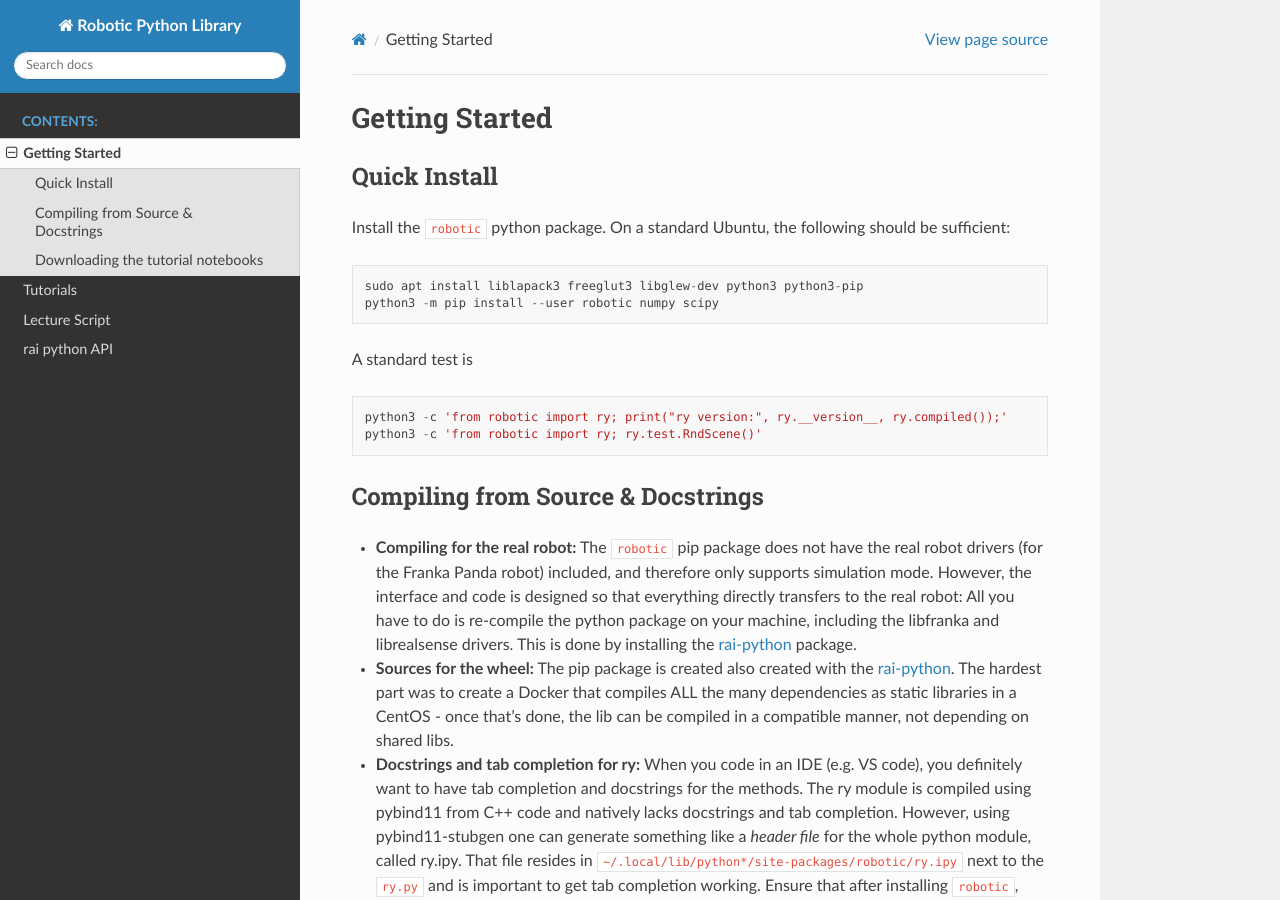
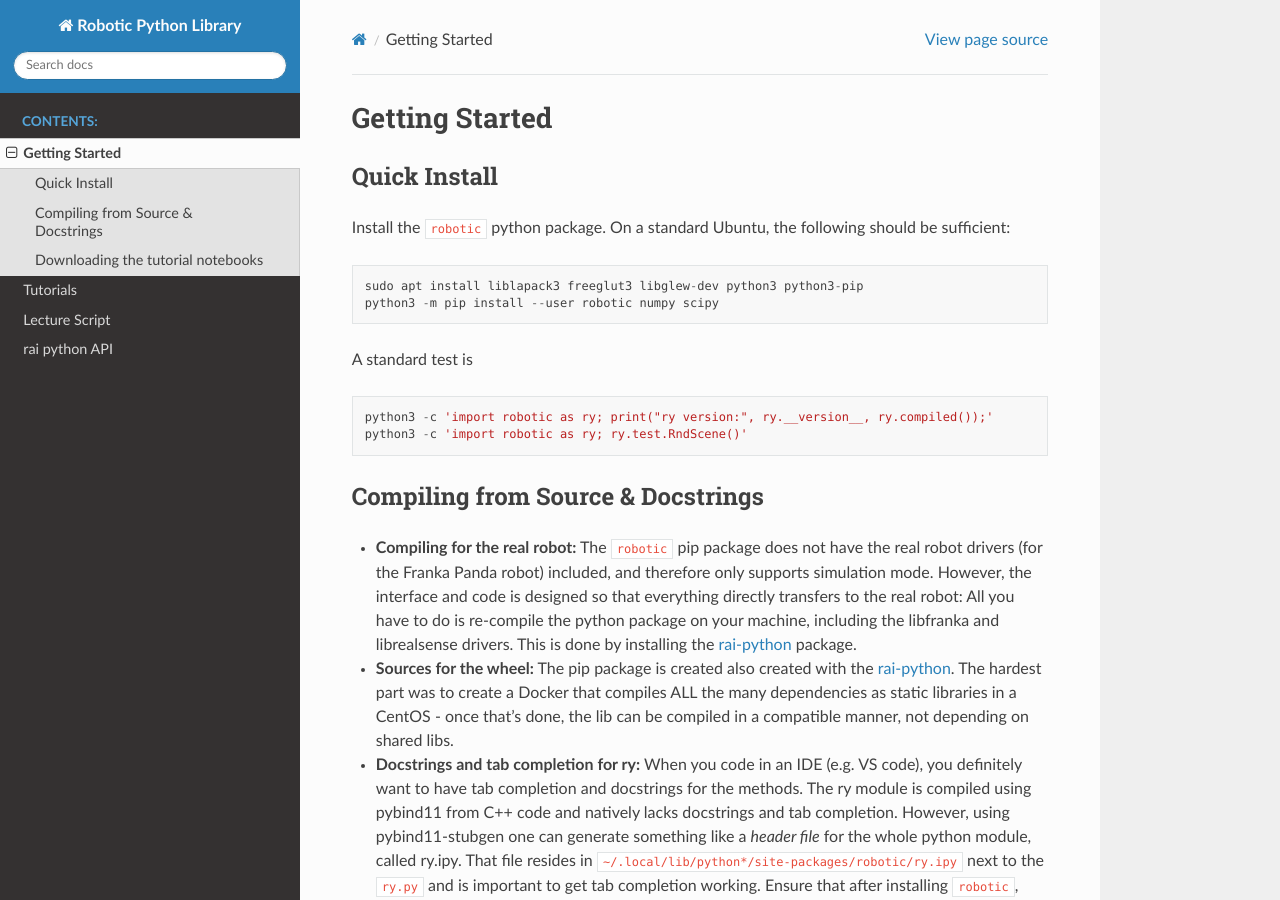
Before and after one commit to MarcToussaint/rai-docs, a Sphinx documentation site: the page built from doc/getting_started.rst, in a window 1280 px wide and 900 px high. Built offline with Sphinx 7.4.7 and the Read the Docs theme 2.0.0, drawn with Linux system fonts in a browser that asks for light colours; pages that are not in the unit, such as notebooks, are missing from menus.

Commit message:
import robotic as ry

```diff
--- a/doc/getting_started.rst
+++ b/doc/getting_started.rst
@@ -16,8 +16,8 @@ A standard test is
 
 ::
 
-   python3 -c 'from robotic import ry; print("ry version:", ry.__version__, ry.compiled());'
-   python3 -c 'from robotic import ry; ry.test.RndScene()'
+   python3 -c 'import robotic as ry; print("ry version:", ry.__version__, ry.compiled());'
+   python3 -c 'import robotic as ry; ry.test.RndScene()'
 
 Compiling from Source & Docstrings
 ----------------------------------
```
Also changed, not shown: doc/getting_started.md (+2 -2 lines).
